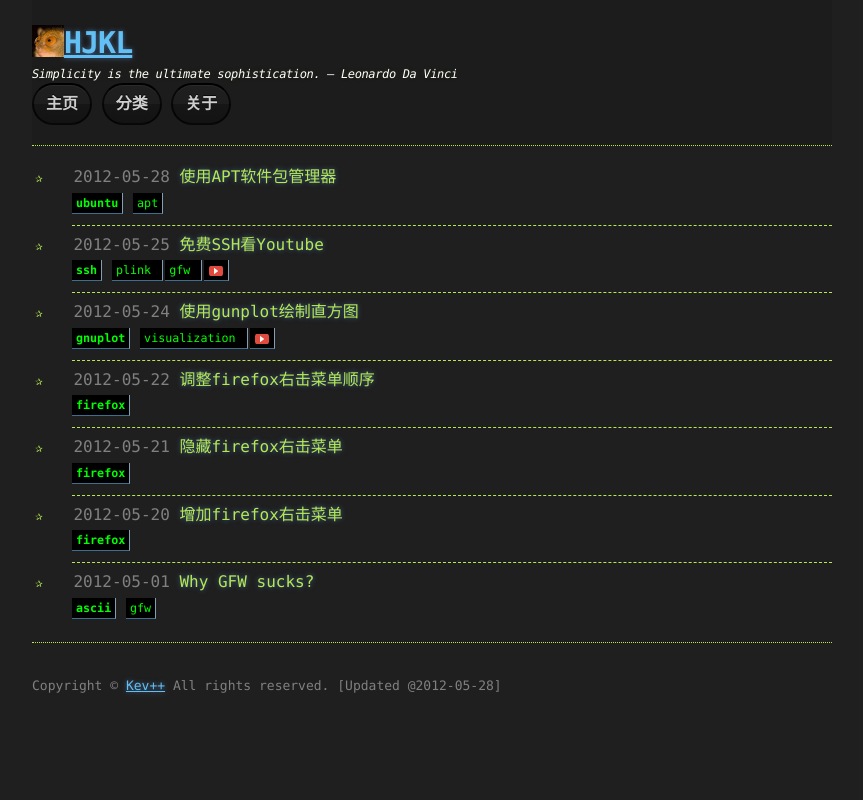
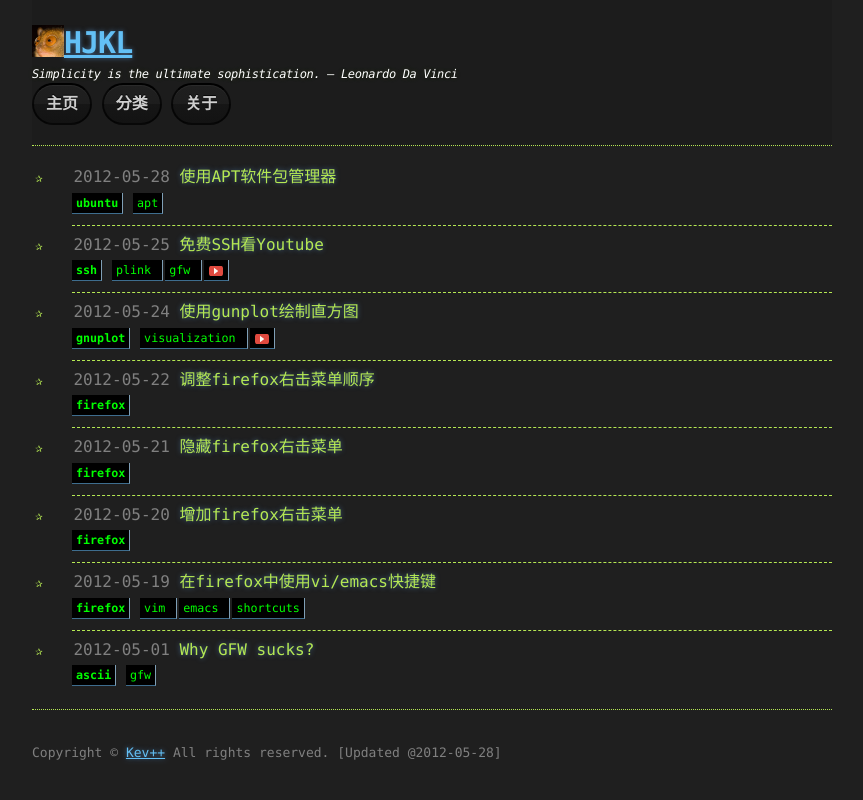
Before and after one commit to gotovoid/hjkl, a Jekyll site: the page built from index.html, in a window 1280 px wide. Shown: the top 800 px of the page, without its empty margins (208-1071 px from the left). Built offline with Jekyll 4.4.1, drawn with Linux system fonts in a browser that asks for light colours; Markdown is read by kramdown in place of the engine named in the settings.

Commit message:
add firefox-vi-key

```diff
--- /dev/null
+++ b/_posts/2012-05-19-firefox-vi-key-bindings.md
@@ -0,0 +1,106 @@
+---
+layout: post
+title: 在firefox中使用vi/emacs快捷键
+category: firefox
+tags: [firefox, vim, emacs, shortcuts]
+---
+
+## 工具
+- `firefox`
+- 高级文本编辑器: `vim`, `notepad++`等
+- 压缩/解压缩工具: `zip`/`unzip`, `7z`等
+
+## 修改`omni.ja`
+### 解压缩`omni.ja`
+    mkdir ~/firefox && cd ~/firefox
+    cp /usr/lib/firefox/omni.ja .
+    unzip omni.ja -d omni
+    cd omni
+
+### 编辑`platformHTMLBindings.xml`
+    vim ./chrome/toolkit/content/global/platformHTMLBindings.xml
+
+{% highlight xml %}
+<?xml version="1.0"?>
+
+<bindings id="htmlBindings"
+   xmlns="http://www.mozilla.org/xbl"
+   xmlns:xul="http://www.mozilla.org/keymaster/gatekeeper/there.is.only.xul">
+
+  <binding id="inputFields">
+    <handlers>
+
+      <!--Emacs BEGIN-->
+      <handler event="keypress" key="a" modifiers="control" command="cmd_beginLine"/>
+      <handler event="keypress" key="e" modifiers="control" command="cmd_endLine"/>
+      <handler event="keypress" key="b" modifiers="control" command="cmd_charPrevious"/>
+      <handler event="keypress" key="f" modifiers="control" command="cmd_charNext"/>
+      <handler event="keypress" key="h" modifiers="control" command="cmd_deleteCharBackward"/>
+      <handler event="keypress" key="d" modifiers="control" command="cmd_deleteCharForward"/>
+      <handler event="keypress" key="w" modifiers="control" command="cmd_deleteWordBackward"/>
+      <handler event="keypress" key="u" modifiers="control" command="cmd_deleteToBeginningOfLine"/>
+      <handler event="keypress" key="k" modifiers="control" command="cmd_deleteToEndOfLine"/>
+      <!--Emacs End-->
+
+    </handlers>
+  </binding>
+
+  <binding id="browser">
+    <handlers>
+
+      <!-- VIM BEGIN -->
+      <handler event="keypress" key="h" command="cmd_scrollLeft"/>
+      <handler event="keypress" key="j" command="cmd_scrollLineDown"/>
+      <handler event="keypress" key="k" command="cmd_scrollLineUp"/>
+      <handler event="keypress" key="l" command="cmd_scrollRight"/>
+      <handler event="keypress" key="g" command="cmd_scrollTop"/>
+      <handler event="keypress" key="g" modifiers="shift" command="cmd_scrollBottom"/>
+      <handler event="keypress" key="b" command="cmd_movePageUp"/>
+      <handler event="keypress" key="f" command="cmd_movePageDown"/>
+      <handler event="keypress" key="w" command="cmd_selectWordNext"/>
+      <handler event="keypress" key="w" modifiers="shift" command="cmd_selectWordPrevious"/>
+      <handler event="keypress" key="v" command="cmd_selectEndLine"/>
+      <handler event="keypress" key="v" modifiers="shift" command="cmd_selectBeginLine"/>
+      <handler event="keypress" key="h" modifiers="shift" command="cmd_selectCharPrevious" />
+      <handler event="keypress" key="l" modifiers="shift" command="cmd_selectCharNext" />
+      <handler event="keypress" key="c" command="cmd_copy" />
+      <!-- VIM ENG -->
+
+    </handlers>
+  </binding>
+
+</bindings>
+{% endhighlight %}
+
+### 压缩/覆盖`omni.ja`
+    zip -r omni.ja *
+    sudo mv omni.ja /usr/lib/firefox/
+
+## 效果
+### 在文本框中
+- <kbd>C-a</kbd> 光标跳到行首
+- <kbd>C-e</kbd> 光标跳到行尾
+- <kbd>C-b</kbd> 光标向左移动一位
+- <kbd>C-f</kbd> 光标向右移动一位
+- <kbd>C-h</kbd> 删除光标前一个字符
+- <kbd>C-d</kbd> 删除光标后一个字符
+- <kbd>C-w</kbd> 删除光标前一个单词
+- <kbd>C-u</kbd> 删除到行首
+- <kbd>C-k</kbd> 删除到行尾
+
+### 在页面中
+- <kbd>h</kbd><kbd>j</kbd><kbd>k</kbd><kbd>l</kbd> 分别向左/下/上/右托动页面
+- <kbd>g</kbd> 跳到页首
+- <kbd>G</kbd> 跳到页尾
+- <kbd>b</kbd> 向上翻页
+- <kbd>f</kbd> 向下翻页
+- <kbd>w</kbd> 向后选择单词
+- <kbd>W</kbd> 向前选择单词
+- <kbd>v</kbd> 向后选择到行尾
+- <kbd>V</kbd> 向前选择到行首
+- <kbd>H</kbd> 向前选择字符
+- <kbd>L</kbd> 向后选择字符
+- <kbd>c</kbd> 复制选中的内容
+
+## 注意事项
+一定要[启用/禁用]任意一个插件, 来重新加载`omni.ja`
--- a/css/stylesheet.css
+++ b/css/stylesheet.css
@@ -286,6 +286,21 @@
     vertical-align: text-top;
 }
 
+kbd {
+    background-color: #F7F7F7;
+    border: 1px solid #CCCCCC;
+    border-radius: 3px 3px 3px 3px;
+    box-shadow: 0 1px 0 rgba(0, 0, 0, 0.2), 0 0 0 2px #FFFFFF inset;
+    color: #333333;
+    display: inline-block;
+    font-family: Arial,Helvetica,sans-serif;
+    font-size: 11px;
+    line-height: 1.4;
+    margin: 0 0.1em;
+    padding: 0.1em 0.6em;
+    text-shadow: 0 1px 0 #FFFFFF;
+}
+
 footer {
     color: gray;
     border-top: 1px dotted #B5E853;
```
